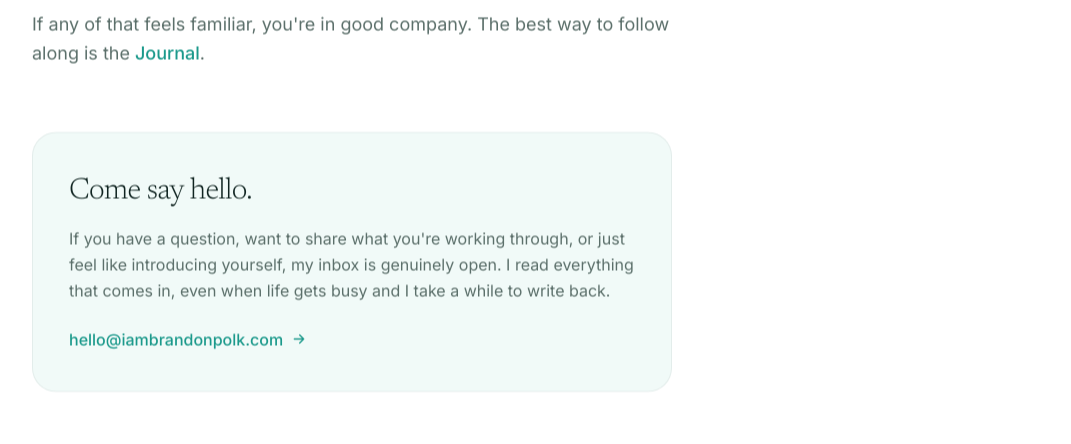
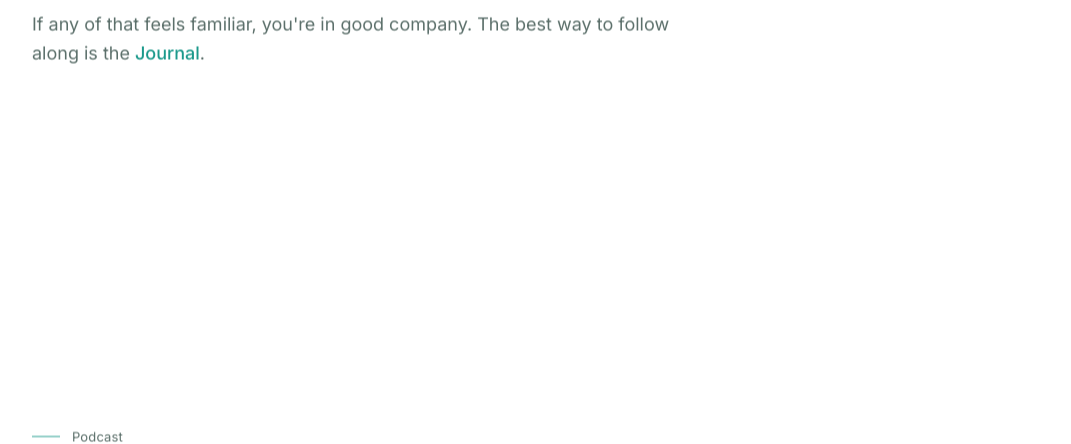
Before and after one commit to iambrandonpolk/brandon-polk-site, a Next.js app: page / in a window 1280 px wide. Shown: the part 2460-2904 px from the top of the page, without its empty margins (104-1175 px from the left). Built offline with nearby package versions, Linux system fonts and the light colour scheme.

Commit message:
Remove contact block: route casual questions to Instagram DMs

```diff
--- a/components/About.jsx
+++ b/components/About.jsx
@@ -1,8 +1,8 @@
 import Section from "./Section";
-import { contactEmail } from "@/lib/content";
 
 // A genuine, non-expert introduction. Written like a person, not a brand.
-// Ends with an open, personable invitation to get in touch.
+// No email invitation here on purpose: casual questions go to Instagram DMs,
+// which keeps the inbox from becoming a support queue.
 export default function About() {
   return (
     <Section id="about" eyebrow="About">
@@ -34,38 +34,6 @@ export default function About() {
           .
         </p>
       </div>
-
-      {/* Personable, low-pressure invitation to write in. */}
-      <div className="mt-16 max-w-reading rounded-3xl border border-[var(--border-soft)] bg-[var(--bg-soft)] px-7 py-9 sm:px-9 sm:py-10">
-        <p className="font-serif text-2xl font-light tracking-tight sm:text-3xl">
-          Come say hello.
-        </p>
-        <p className="mt-4 leading-relaxed text-[var(--text-muted)]">
-          If you have a question, want to share what you're working through, or
-          just feel like introducing yourself, my inbox is genuinely open. I
-          read everything that comes in, even when life gets busy and I take a
-          while to write back.
-        </p>
-        <a
-          href={`mailto:${contactEmail}`}
-          className="group mt-6 inline-flex items-center gap-2 font-medium text-[var(--brand)] transition-colors duration-300 hover:text-[var(--brand-strong)]"
-        >
-          {contactEmail}
-          <svg
-            width="16"
-            height="16"
-            viewBox="0 0 24 24"
-            fill="none"
-            stroke="currentColor"
-            strokeWidth="2"
-            strokeLinecap="round"
-            strokeLinejoin="round"
-            className="transition-transform duration-300 group-hover:translate-x-1"
-          >
-            <path d="M5 12h14M13 6l6 6-6 6" />
-          </svg>
-        </a>
-      </div>
     </Section>
   );
 }
```
